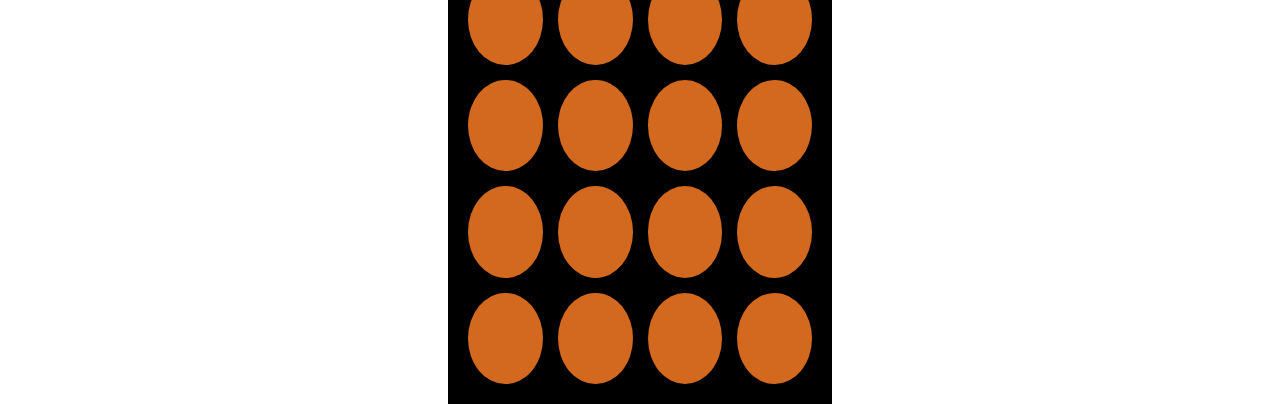
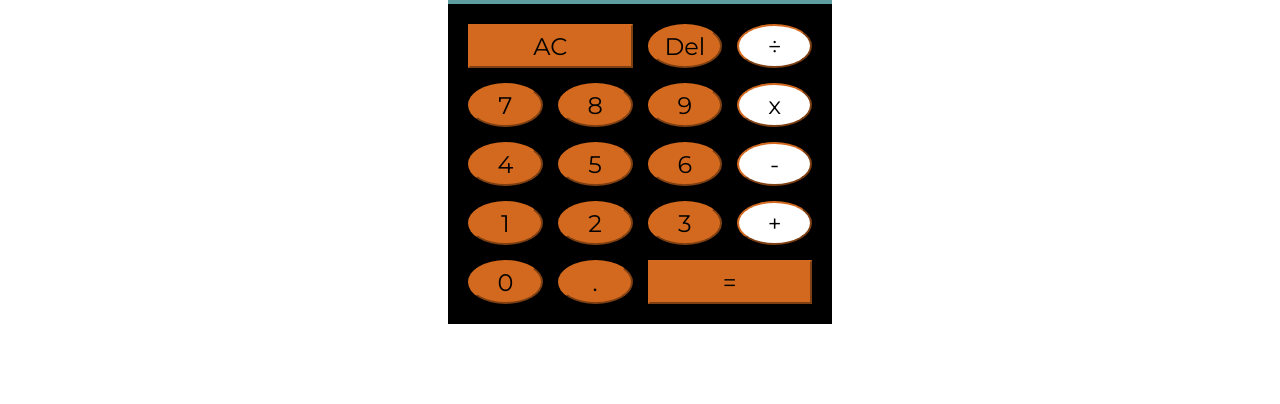
Before and after one commit to EHughes190/JS-Calculator, a plain HTML site: page index.html in a window 1280 px wide. Shown: the part 396-800 px from the top of the page. Drawn offline with Linux system fonts and the light colour scheme.

Commit message:
Planning and began JS. value of buttons placed into the display

```diff
--- a/index.html
+++ b/index.html
@@ -9,29 +9,33 @@
   </head>
   <body>
     <main>
-      <div class="screen"></div>
-      <div class="grid">
-        <div class="button"></div>
-        <div class="button"></div>
-        <div class="button"></div>
-        <div class="button"></div>
-        <div class="button"></div>
-        <div class="button"></div>
-        <div class="button"></div>
-        <div class="button"></div>
-        <div class="button"></div>
-        <div class="button"></div>
-        <div class="button"></div>
-        <div class="button"></div>
-        <div class="button"></div>
-        <div class="button"></div>
-        <div class="button"></div>
-        <div class="button"></div>
-        <div class="button"></div>
-        <div class="button"></div>
-        <div class="button"></div>
-        <div class="button"></div>
+      <div class="calculator">
+        <div class="display">
+          <div class="result">= 24</div>
+          <div class="operation">12 + 12</div>
+        </div>
+        <div class="calculator__keys">
+          <button id="all-clear" class="button span-two">AC</button>
+          <button id="delete" class="button">Del</button>
+          <button class="button operator">÷</button>
+          <button class="button number">7</button>
+          <button class="button number">8</button>
+          <button class="button number">9</button>
+          <button class="button operator">x</button>
+          <button class="button number">4</button>
+          <button class="button number">5</button>
+          <button class="button number">6</button>
+          <button class="button operator">-</button>
+          <button class="button number">1</button>
+          <button class="button number">2</button>
+          <button class="button number">3</button>
+          <button class="button operator">+</button>
+          <button class="button number">0</button>
+          <button class="button number">.</button>
+          <button id="equals" class="button span-two">=</button>
+        </div>
       </div>
     </main>
+    <script src="/main.js"></script>
   </body>
 </html>
--- /dev/null
+++ b/main.js
@@ -0,0 +1,26 @@
+// take in first input print to display
+//operator print to display
+//take in second input if previous two steps complete
+//print this operation to display
+//return result to display on equals
+
+// const numbers = document.querySelectorAll(".number");
+// const allClearBtn = document.getElementById("all-clear");
+// const deleteBtn = document.getElementById("delete");
+// const equalsBtn = document.getElementById("equals");
+// const operands = document.querySelectorAll(".operator");
+
+const keys = document.querySelector(".calculator__keys");
+const operation = document.querySelector(".operation");
+
+keys.addEventListener("click", (event) => {
+  if (!event.target.closest("button")) return;
+
+  const key = event.target;
+  const keyValue = key.textContent;
+  // console.log(keyValue);
+  const displayValue = operation.textContent;
+  console.log(displayValue);
+
+  operation.textContent = keyValue;
+});
--- a/main.scss
+++ b/main.scss
@@ -20,15 +20,34 @@ main {
   align-items: center;
 }
 
-.screen {
-  height: 40%;
+.calculator {
+  height: 100vh;
+  width: 100vw;
+  display: flex;
+  justify-content: center;
+  align-items: center;
+  flex-direction: column;
+}
+
+.display {
+  height: 30%;
   width: 100%;
   background-color: cadetblue;
+  display: flex;
+  flex-direction: column;
+  padding: 20px;
+  justify-content: flex-end;
+  align-items: flex-end;
+  font-size: 2.5rem;
 }
 
-.grid {
-  height: 60%;
-  width: 100%;
+.result {
+  font-size: 2rem;
+}
+
+.calculator__keys {
+  height: 50%;
+  width: 100vw;
   display: grid;
   padding: 20px;
   gap: 15px;
@@ -43,11 +62,32 @@ main {
   align-items: center;
   border-radius: 50%;
   background-color: chocolate;
+  // border: none;
+  border-color: chocolate;
+  font-size: 1.5rem;
+}
+
+.operator {
+  background-color: white;
+}
+
+.span-two {
+  grid-column: span 2;
+  border-radius: 0px;
+}
+
+@media screen and (min-width: $breakpoint-tablet) {
+  .calculator__keys,
+  .display {
+    height: 40%;
+    width: 40%;
+  }
 }
 
 @media screen and (min-width: $breakpoint-laptop) {
-  .grid {
-    height: 90%;
+  .calculator__keys,
+  .display {
+    height: 40%;
     width: 30%;
   }
 }
```
Also changed, not shown: main.css.
